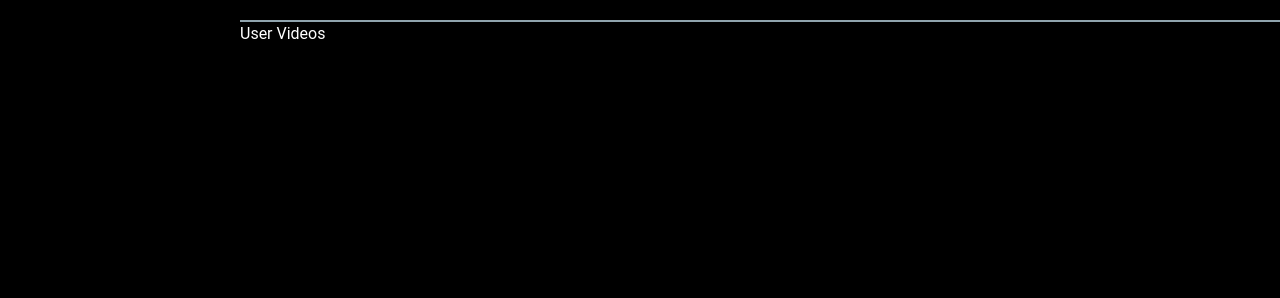
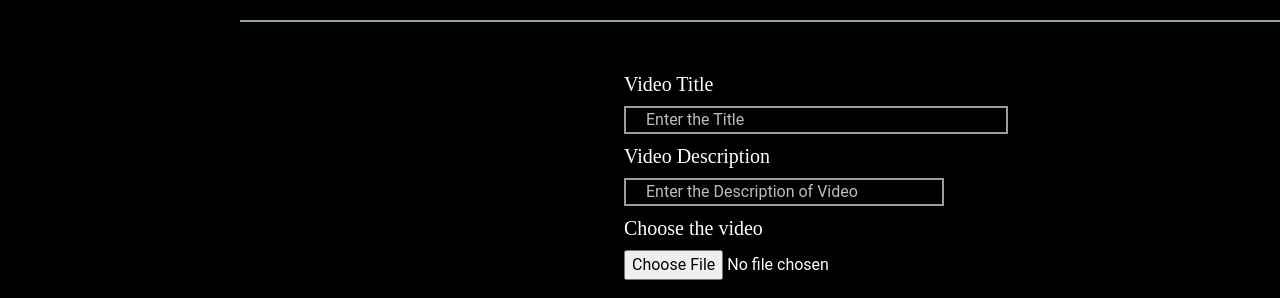
Before and after one commit to aravindinduri/Viewcell-frontend, a React (Vite) app: page /home/uservideos in a window 1280 px wide. Shown: the part 562-860 px from the top of the page. Built offline with nearby package versions, Linux system fonts and the light colour scheme; no server answers.

Commit message:
added changes

```diff
--- /dev/null
+++ b/src/components/pages/HomePage/UserVideos.jsx
@@ -0,0 +1,39 @@
+import axios from 'axios'
+
+export default function UserVideos() {
+
+const videoUplaod = async () =>{
+       try{
+       const res = await axios.post('/api/v1/videos/',{
+          title : document.getElementById('video-title').value,
+          description : document.getElementById('video-description').value,
+          videoFile : document.getElementById('video-file').files[0]
+        })
+        console.log(res)
+
+        }
+        catch(e){
+          console.log(e)
+        }
+  }
+
+
+  return (
+    <>
+      <div>
+        <form action className='flex flex-col self-center w-80 gap-2 ml-96 mt-12'>
+          <label htmlFor="" className=' text-xl font-serif'>Video Title</label>
+          <input type="text" id='video-title' required className=' bg-transparent pl-4  border-gray-500 border-2 w-96' placeholder=' Enter the Title' />
+          <label htmlFor="" className='text-xl font-serif'>Video Description </label>
+          <input type="text" id='video-description' required className=' border-gray-500 border-2 outline-0 bg-transparent pl-4 h-auto' placeholder=' Enter the Description of Video' />
+          <label htmlFor="" className='font-serif text-xl'>Choose the video</label>
+          <input type="file" id='video-file' required className='' />
+          <button className='bg-transparent hover:bg-red-500 text-red-700 font-semibold hover:text-white  border border-red-500 hover:border-transparent w-28 h-10 rounded-lg mt-3 'onClick={()=>{videoUplaod()}} >Submit</button>
+        </form>
+      </div>
+      <div>
+        <h3 className='ml-24 text-2xl font-serif'>Uploded Videos</h3>
+      </div>
+    </>
+  )
+}
--- a/src/main.jsx
+++ b/src/main.jsx
@@ -9,6 +9,8 @@ import Dashboard from './components/pages/HomePage/Dashboard.jsx'
 import LikedVideos from './components/pages/HomePage/LikedVideos.jsx'
 import WatchHistory from './components/pages/HomePage/WatchHistory.jsx'
 import  Tweets from './components/pages/HomePage/Tweets.jsx'
+import UserVideos from './components/pages/HomePage/UserVideos.jsx'
+
 const router = createBrowserRouter([
   {
     path: '',
@@ -24,7 +26,7 @@ const router = createBrowserRouter([
         children: [
           {
             path : '/home/uservideos',
-            element : <>User Videos</>
+            element : <UserVideos/>
           },
           {
             path : '/home/userplaylist',
```
